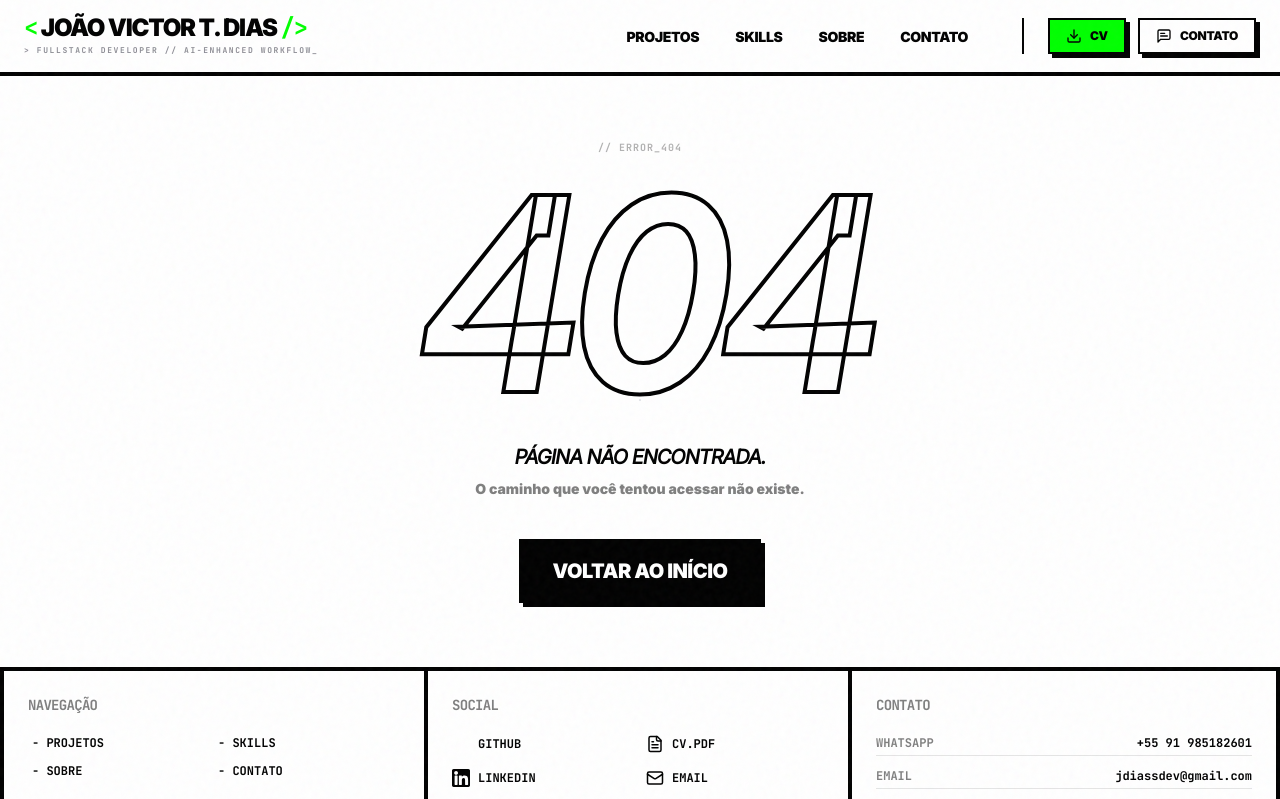
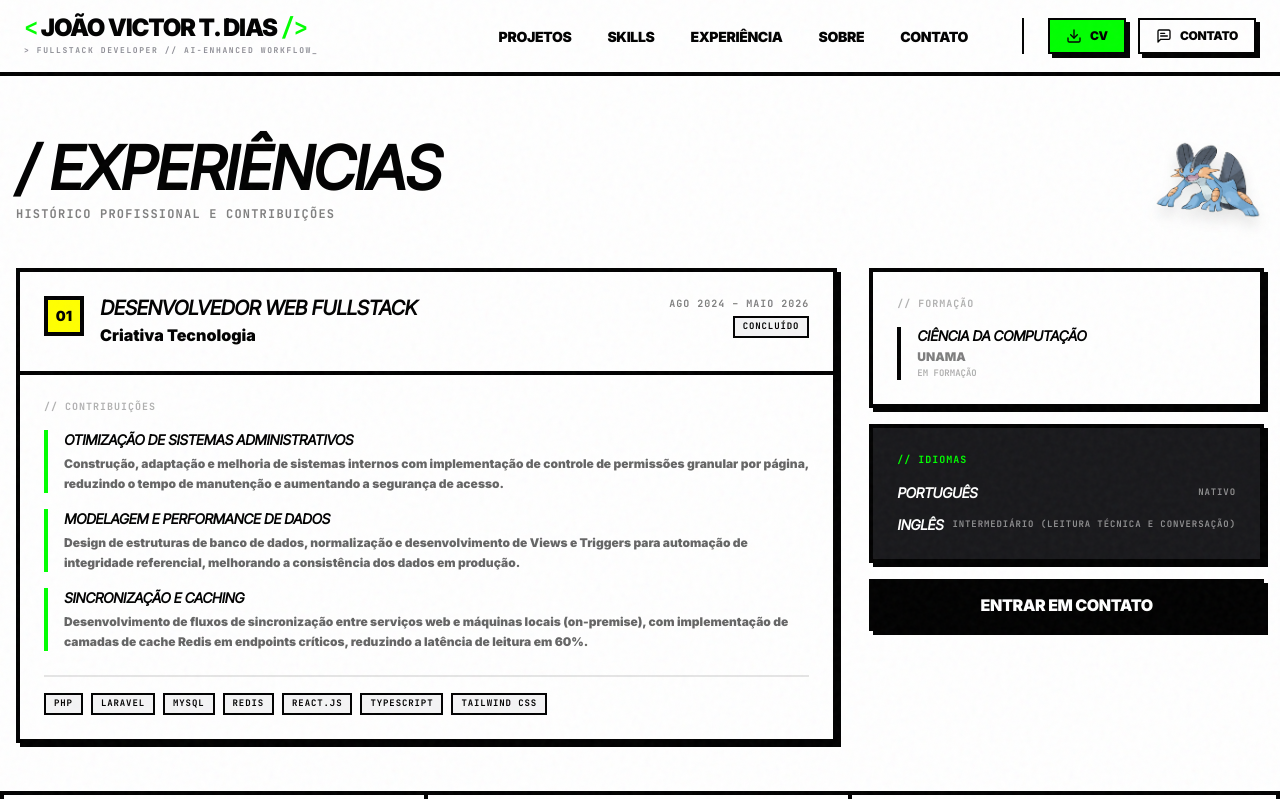
Before and after one commit to jdiassdev/jdias-portifolio, a Vue app: page /experience in a window 1280 px wide. Shown: the top 799 px of the page. Built offline with nearby package versions, Linux system fonts and the light colour scheme; some icons are missing.

Commit message:
Add ExperienceView component and update navigation and routing to include experience section. Introduce new Swampert image asset for visual enhancement.

```diff
--- a/src/config/nav.js
+++ b/src/config/nav.js
@@ -1,6 +1,7 @@
 export const navItems = [
     { label: 'Projetos', href: '/projects' },
     { label: 'Skills', href: '/skills' },
+    { label: 'Experiência', href: '/experience' },
     { label: 'Sobre', href: '/about' },
     { label: 'Contato', href: '/contact' },
 ]
--- a/src/router/index.js
+++ b/src/router/index.js
@@ -5,6 +5,7 @@ const routes = [
   { path: '/', name: 'home', component: HomeView },
   { path: '/projects', name: 'projects', component: () => import('@/views/ProjectsView.vue') },
   { path: '/skills', name: 'skills', component: () => import('@/views/SkillsView.vue') },
+  { path: '/experience', name: 'experience', component: () => import('@/views/ExperienceView.vue') },
   { path: '/about', name: 'about', component: () => import('@/views/AboutView.vue') },
   { path: '/contact', name: 'contact', component: () => import('@/views/ContactView.vue') },
   { path: '/:pathMatch(.*)*', name: 'not-found', component: () => import('@/views/NotFoundView.vue') },
--- /dev/null
+++ b/src/views/ExperienceView.vue
@@ -0,0 +1,179 @@
+<template>
+    <section class="container mx-auto px-4 py-8 md:py-12 fade-in">
+        <div class="flex items-center gap-6 mb-8">
+            <div class="flex-1">
+                <h1 class="text-5xl md:text-6xl font-black uppercase italic tracking-tighter leading-none">
+                    / Experiências
+                </h1>
+                <p class="font-mono text-xs font-bold mt-2 opacity-50 uppercase tracking-widest">
+                    Histórico profissional e contribuições
+                </p>
+            </div>
+            <img
+                src="@/assets/swampert.png"
+                alt="Swampert"
+                class="w-20 md:w-28 drop-shadow-xl select-none pointer-events-none"
+                width="112" height="112"
+                decoding="async"
+                fetchpriority="high"
+                draggable="false"
+            />
+        </div>
+
+        <div class="grid grid-cols-1 lg:grid-cols-12 gap-8 items-start">
+
+            <!-- Timeline -->
+            <div class="lg:col-span-8 flex flex-col gap-6">
+                <div v-for="(exp, index) in experiences" :key="exp.company" class="relative">
+                    <!-- Connector -->
+                    <div v-if="index < experiences.length - 1"
+                        class="absolute left-7 top-full w-0.5 h-6 bg-black z-10">
+                    </div>
+
+                    <div class="border-4 border-black bg-white shadow-neo-md">
+                        <!-- Header da experiência -->
+                        <div class="border-b-4 border-black p-6 flex items-start justify-between gap-4">
+                            <div class="flex items-start gap-4">
+                                <div class="w-10 h-10 bg-brand-yellow border-4 border-black flex items-center justify-center shrink-0 font-black text-sm">
+                                    {{ String(index + 1).padStart(2, '0') }}
+                                </div>
+                                <div>
+                                    <h2 class="text-xl font-black uppercase italic tracking-tighter leading-tight">
+                                        {{ exp.role }}
+                                    </h2>
+                                    <p class="font-black text-base mt-0.5">{{ exp.company }}</p>
+                                </div>
+                            </div>
+                            <div class="text-right shrink-0">
+                                <span class="font-mono text-[10px] font-black uppercase tracking-widest opacity-50 block">
+                                    {{ exp.period }}
+                                </span>
+                                <span class="inline-block mt-1 px-2 py-0.5 border-2 border-black font-mono text-[9px] font-black uppercase tracking-widest"
+                                    :class="exp.current ? 'bg-brand-green text-white' : 'bg-zinc-100'">
+                                    {{ exp.current ? 'Atual' : 'Concluído' }}
+                                </span>
+                            </div>
+                        </div>
+
+                        <!-- Contribuições -->
+                        <div class="p-6">
+                            <p class="font-mono text-[10px] font-black uppercase tracking-widest opacity-30 mb-4">
+                                // contribuições
+                            </p>
+                            <div class="space-y-4">
+                                <div v-for="item in exp.contributions" :key="item.title"
+                                    class="border-l-4 border-brand-green pl-4">
+                                    <h3 class="font-black uppercase italic tracking-tighter text-sm mb-1">
+                                        {{ item.title }}
+                                    </h3>
+                                    <p class="text-xs font-bold opacity-60 leading-relaxed">{{ item.desc }}</p>
+                                </div>
+                            </div>
+
+                            <!-- Stack usada -->
+                            <div class="mt-6 pt-4 border-t-2 border-black/10 flex flex-wrap gap-2">
+                                <span v-for="tech in exp.stack" :key="tech"
+                                    class="px-2 py-0.5 border-2 border-black font-mono text-[9px] font-black uppercase tracking-widest bg-zinc-100">
+                                    {{ tech }}
+                                </span>
+                            </div>
+                        </div>
+                    </div>
+                </div>
+            </div>
+
+            <!-- Sidebar -->
+            <div class="lg:col-span-4 flex flex-col gap-4 lg:sticky lg:top-24">
+
+                <!-- Formação -->
+                <div class="border-4 border-black bg-white shadow-neo-md p-6">
+                    <p class="font-mono text-[10px] font-black uppercase tracking-widest opacity-30 mb-4">
+                        // formação
+                    </p>
+                    <div class="space-y-4">
+                        <div v-for="edu in education" :key="edu.course" class="border-l-4 border-black pl-4">
+                            <h3 class="font-black uppercase italic tracking-tighter text-sm leading-tight">
+                                {{ edu.course }}
+                            </h3>
+                            <p class="font-bold text-xs opacity-50 mt-1">{{ edu.institution }}</p>
+                            <p class="font-mono text-[9px] uppercase font-bold opacity-30 mt-0.5">{{ edu.period }}</p>
+                        </div>
+                    </div>
+                </div>
+
+                <!-- Idiomas -->
+                <div class="border-4 border-black bg-zinc-900 text-white shadow-neo-md p-6">
+                    <p class="font-mono text-[10px] font-black uppercase tracking-widest text-brand-green mb-4">
+                        // idiomas
+                    </p>
+                    <div class="space-y-3">
+                        <div v-for="lang in languages" :key="lang.name" class="flex items-center justify-between">
+                            <span class="font-black uppercase italic tracking-tighter text-sm">{{ lang.name }}</span>
+                            <span class="font-mono text-[9px] font-black uppercase tracking-widest opacity-50">
+                                {{ lang.level }}
+                            </span>
+                        </div>
+                    </div>
+                </div>
+
+                <BaseButton to="/contact" variant="secondary" size="md" block>
+                    Entrar em contato
+                </BaseButton>
+            </div>
+
+        </div>
+    </section>
+</template>
+
+<script setup>
+import BaseButton from '@/components/ui/BaseButton.vue'
+
+const experiences = [
+
+    {
+        role: 'Desenvolvedor Web Fullstack',
+        company: 'Criativa Tecnologia',
+        period: 'Ago 2024 – Maio 2026',
+        type: 'Estágio',
+        modality: 'Presencial',
+        location: 'Belém, PA',
+        current: false,
+        stack: ['PHP', 'Laravel', 'MySQL', 'Redis', 'React.js', 'TypeScript', 'Tailwind CSS'],
+        contributions: [
+            {
+                title: 'Otimização de Sistemas Administrativos',
+                desc: 'Construção, adaptação e melhoria de sistemas internos com implementação de controle de permissões granular por página, reduzindo o tempo de manutenção e aumentando a segurança de acesso.',
+            },
+            {
+                title: 'Modelagem e Performance de Dados',
+                desc: 'Design de estruturas de banco de dados, normalização e desenvolvimento de Views e Triggers para automação de integridade referencial, melhorando a consistência dos dados em produção.',
+            },
+            {
+                title: 'Sincronização e Caching',
+                desc: 'Desenvolvimento de fluxos de sincronização entre serviços web e máquinas locais (on-premise), com implementação de camadas de cache Redis em endpoints críticos, reduzindo a latência de leitura em 60%.',
+            },
+        ],
+    },
+]
+
+const lookingFor = [
+    { label: 'Modalidade', value: 'Remoto ou Híbrido' },
+    { label: 'Contrato', value: 'CLT ou PJ' },
+    { label: 'Stack', value: 'PHP / Laravel · Node.js · TypeScript' },
+    { label: 'Foco', value: 'Backend · Fullstack' },
+    { label: 'Empresa', value: 'Produto próprio ou consultoria técnica' },
+]
+
+const education = [
+    {
+        course: 'Ciência da Computação',
+        institution: 'UNAMA',
+        period: 'Em formação',
+    },
+]
+
+const languages = [
+    { name: 'Português', level: 'Nativo' },
+    { name: 'Inglês', level: 'Intermediário (leitura técnica e conversação)' },
+]
+</script>
```
Also changed, not shown: src/assets/swampert.png (added).
